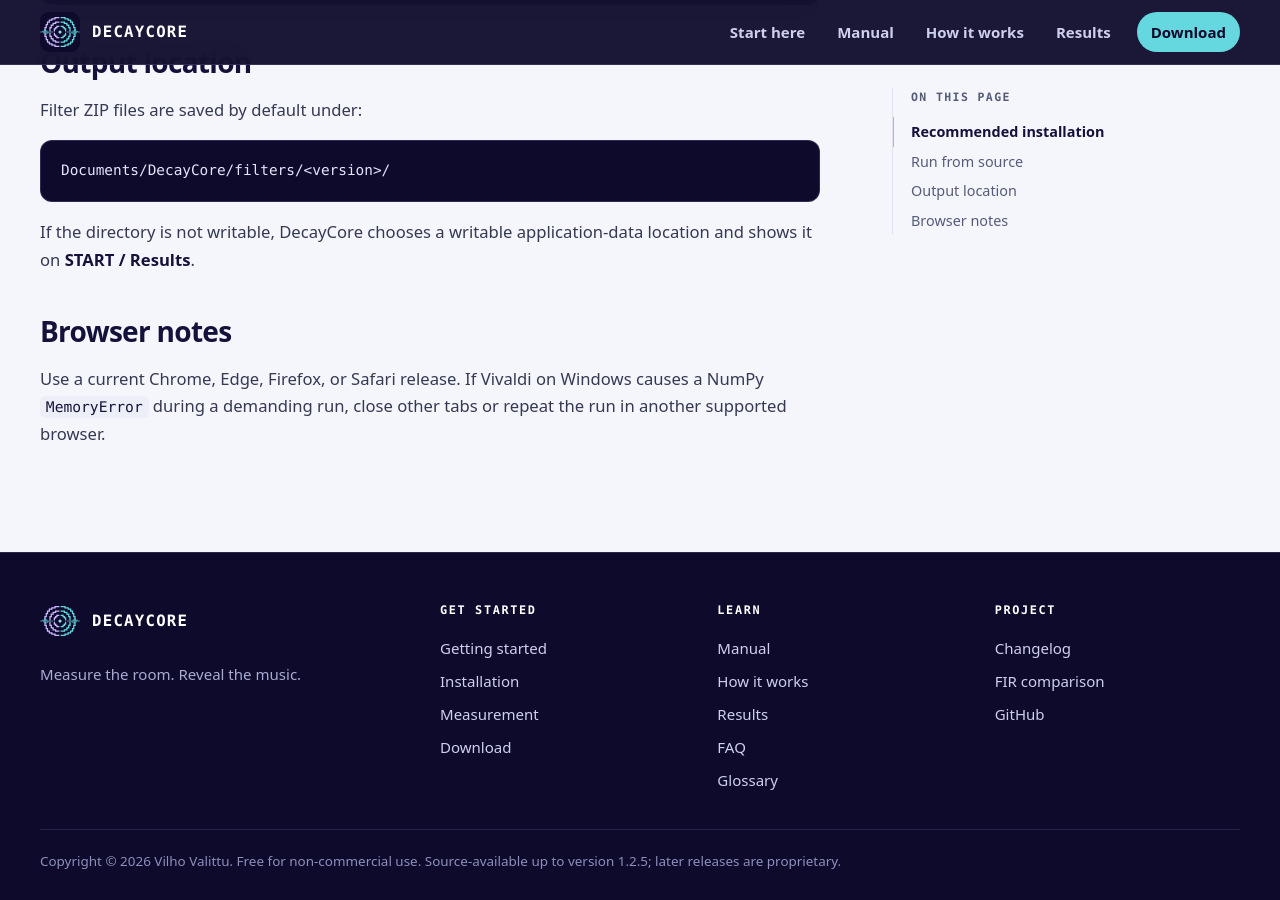
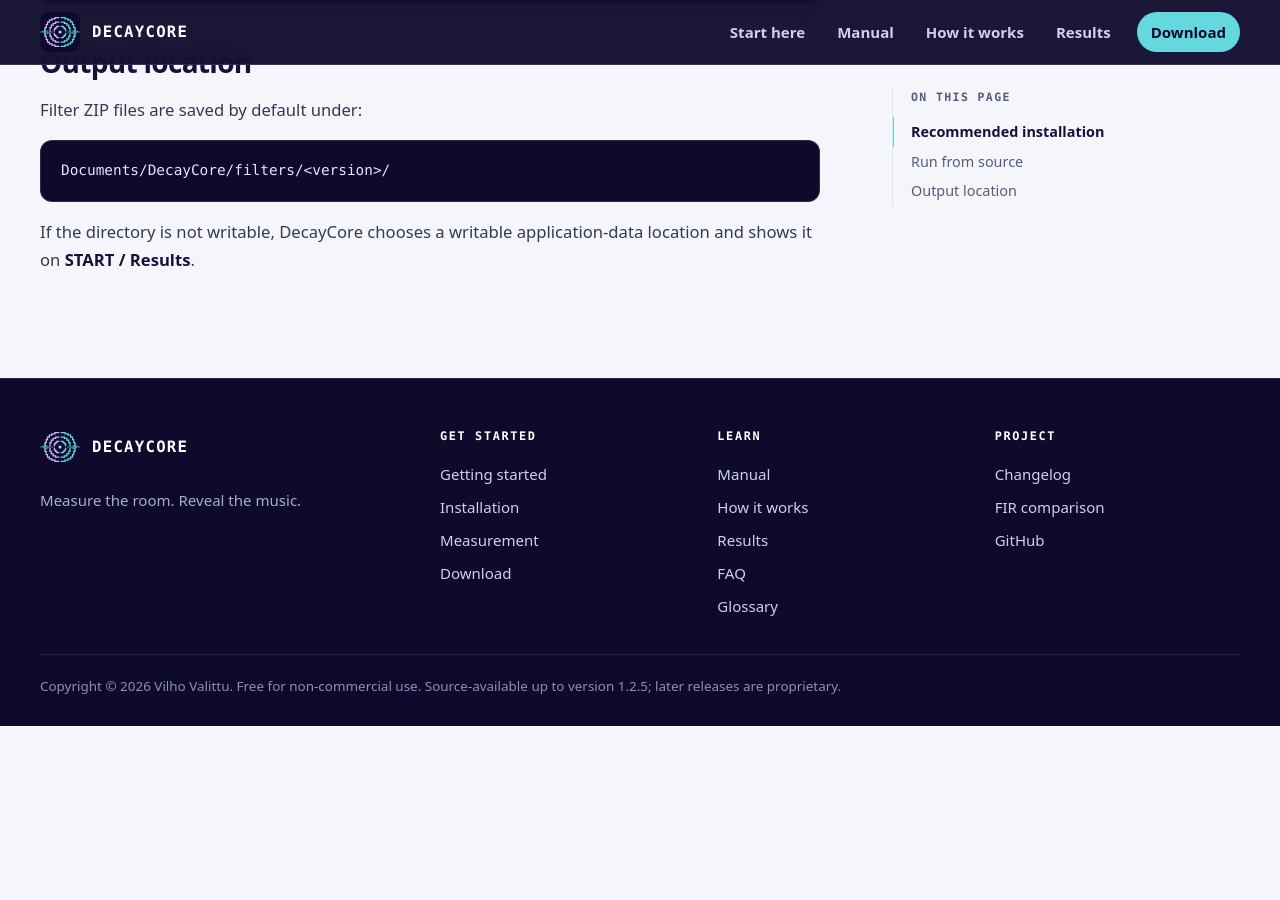
Before and after one commit to VilhoValittu/DecayCore, a Jekyll site: the page built from docs/Installation.md, in a window 1280 px wide and 900 px high, scrolled down 4219 px. Built offline with Jekyll 4.4.1, drawn with Linux system fonts in a browser that asks for light colours; after the commit the page ends 4945 px from its top, so only the background shows below that.

````diff
--- a/docs/Installation.md
+++ b/docs/Installation.md
@@ -144,7 +144,3 @@
 ```
 
 If the directory is not writable, DecayCore chooses a writable application-data location and shows it on **START / Results**.
-
-## Browser notes
-
-Use a current Chrome, Edge, Firefox, or Safari release. If Vivaldi on Windows causes a NumPy `MemoryError` during a demanding run, close other tabs or repeat the run in another supported browser.
````
Also changed, not shown: docs/CHANGELOG.md.
